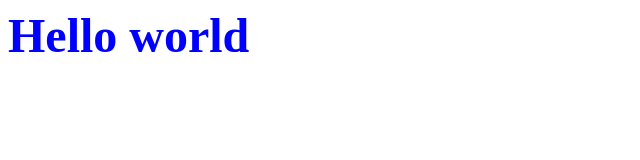
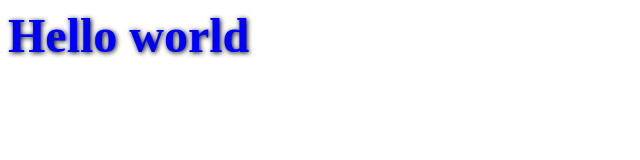
Before and after one commit to gwojojo/hello-world, a plain HTML site: page index.html in a window 1280 px wide. Shown: the whole page, without its empty margins (0-640 px from the left). Drawn offline with Linux system fonts and the light colour scheme.

Commit message:
Ajout d'une ombre au texte

```diff
--- a/style.css
+++ b/style.css
@@ -5,4 +5,5 @@ body
 h1
 {
 	color: blue;
+    text-shadow: 1px 1px 5px black;
 }
```
